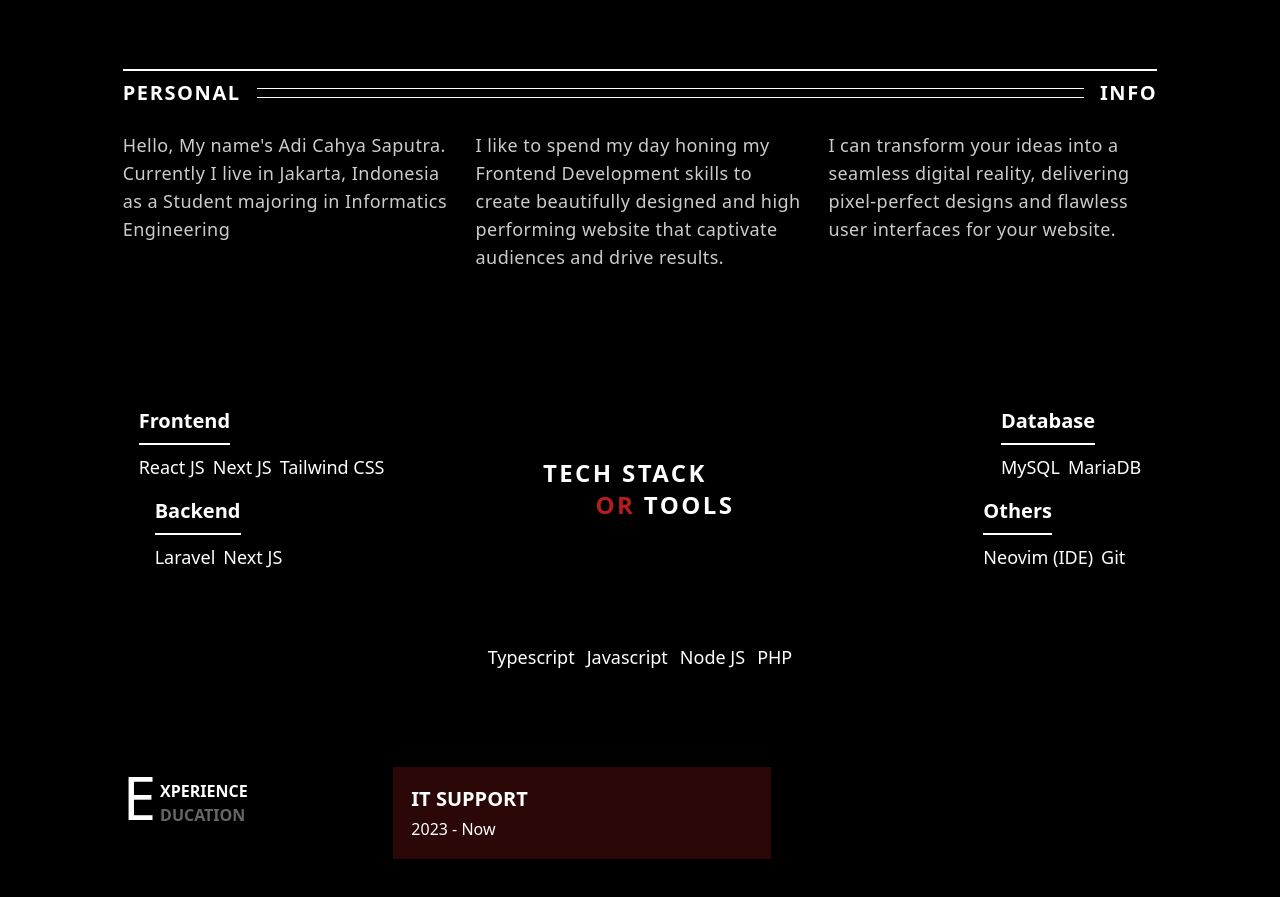
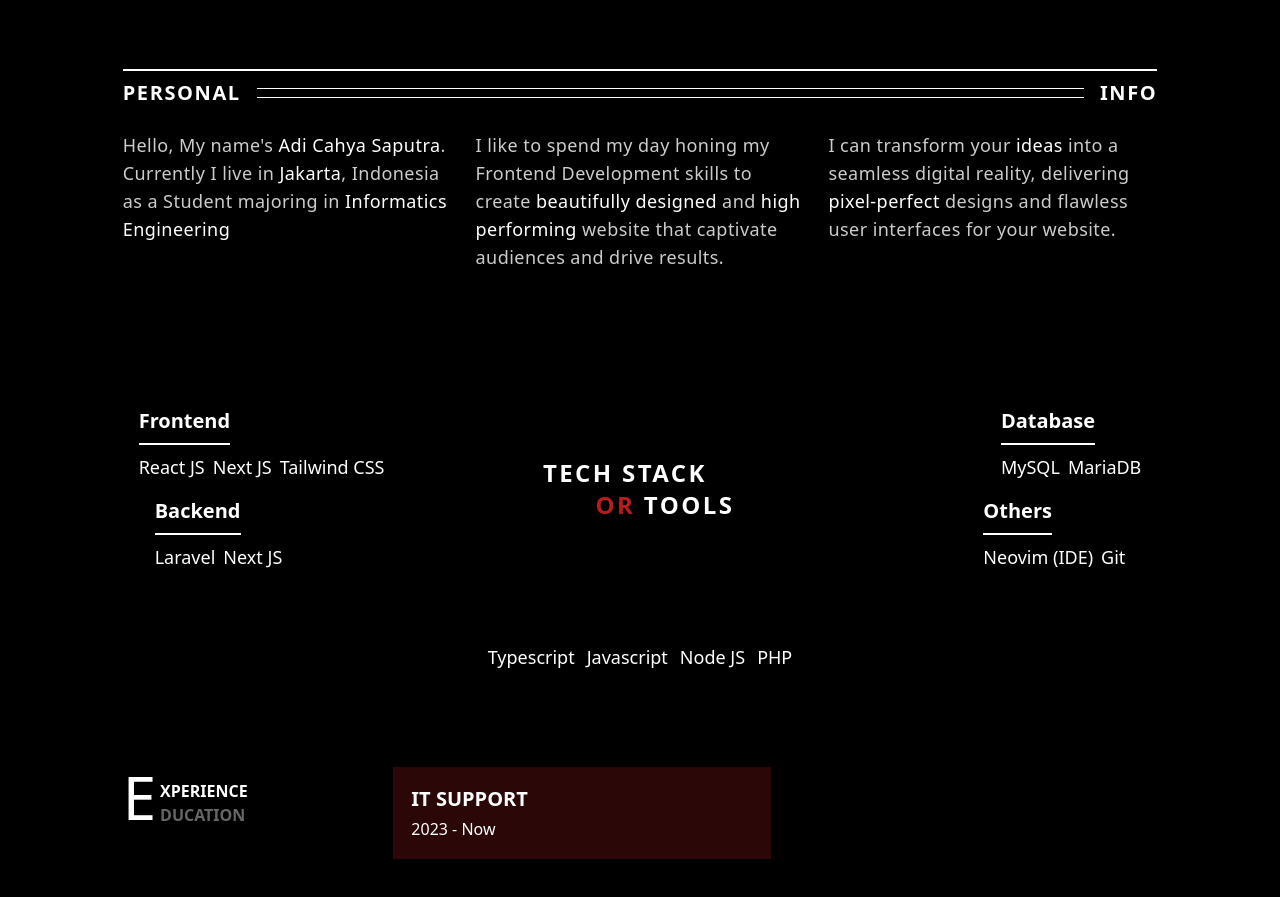
Before and after one commit to AdiCahyaSaputra/personal-website, a Next.js app: page / in a window 1280 px wide. Shown: the part 800-1697 px from the top of the page. Built offline with nearby package versions, Linux system fonts and the light colour scheme.

Commit message:
style(AboutSection): make highlighted text more visible

```diff
--- a/components/section/AboutSection.tsx
+++ b/components/section/AboutSection.tsx
@@ -21,17 +21,17 @@ const AboutSection: React.FC = () => {
 
           <div className='lg:col-span-4 col-span-12 tracking-wide'>
             <p>
-              Hello, My name&apos;s <span className='font-normal'>Adi Cahya Saputra</span>. Currently I live in <span className='font-normal'>Jakarta</span>, Indonesia as a Student majoring in <span className='font-normal'>Informatics Engineering</span>
+              Hello, My name&apos;s <span className='font-normal text-white'>Adi Cahya Saputra</span>. Currently I live in <span className='font-normal text-white'>Jakarta</span>, Indonesia as a Student majoring in <span className='font-normal text-white'>Informatics Engineering</span>
             </p>
           </div>
           <div className='lg:col-span-4 col-span-12 tracking-wide'>
             <p>
-              I like to spend my day honing my Frontend Development skills to create <span className='font-normal'>beautifully designed</span> and <span className='font-normal'>high performing</span> website that captivate audiences and drive results.
+              I like to spend my day honing my Frontend Development skills to create <span className='font-normal text-white'>beautifully designed</span> and <span className='font-normal text-white'>high performing</span> website that captivate audiences and drive results.
             </p>
           </div>
           <div className='lg:col-span-4 col-span-12 tracking-wide'>
             <p>
-              I can transform your <span className='font-normal'>ideas</span> into a seamless digital reality, delivering <br/><span className='font-normal'>pixel-perfect</span> designs and flawless user interfaces for your website.
+              I can transform your <span className='font-normal text-white'>ideas</span> into a seamless digital reality, delivering <br/><span className='font-normal text-white'>pixel-perfect</span> designs and flawless user interfaces for your website.
             </p>
           </div>
 
```
